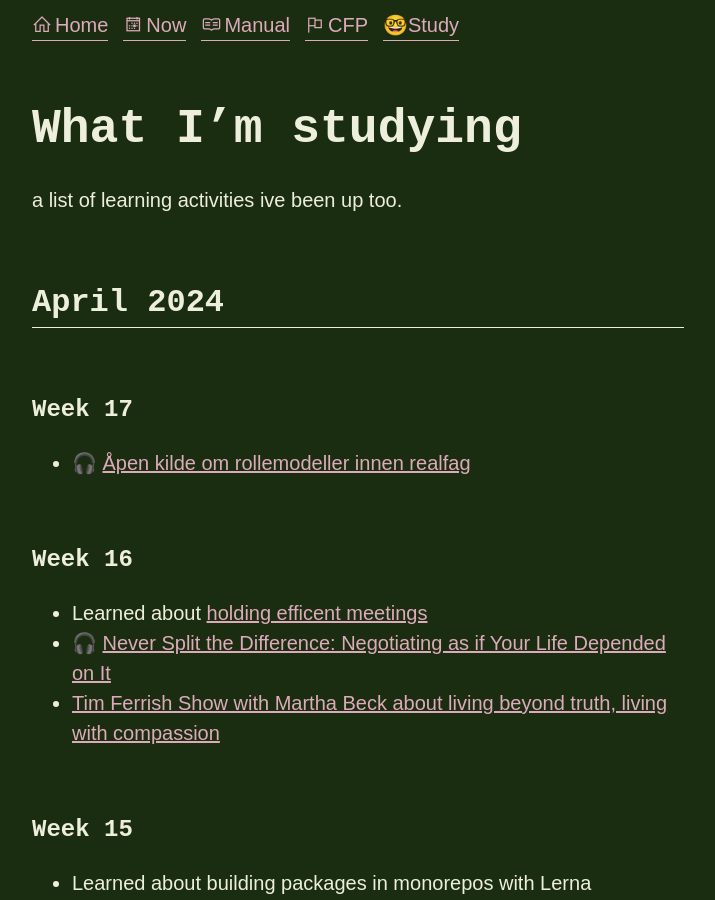
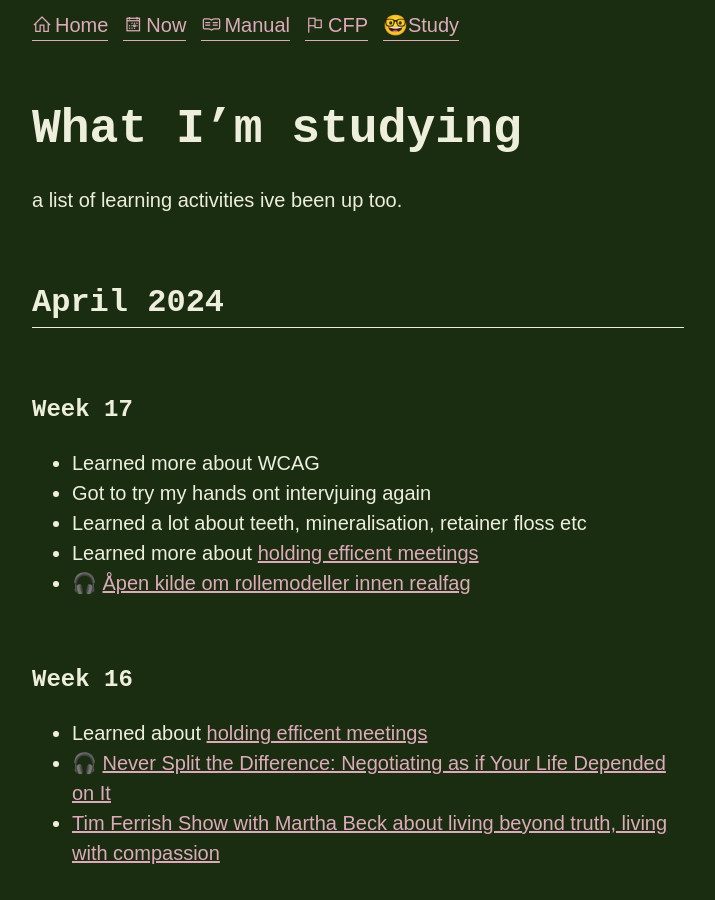
Before and after one commit to dagfrode/dagfrode.github.io, a Jekyll site: the page built from study/index.md, in a window 1280 px wide and 900 px high. Shown: the whole window, without its empty margins (282-997 px from the left). Built offline with Jekyll 4.4.1, drawn with Linux system fonts in a browser that asks for light colours; our own code applies the rules of GitHub Pages for plain Markdown files.

Commit message:
Update index.md

```diff
--- a/study/index.md
+++ b/study/index.md
@@ -5,7 +5,10 @@ a list of learning activities ive been up too.
 ## April 2024
 
 ### Week 17
-
+- Learned more about WCAG
+- Got to try my hands ont intervjuing again
+- Learned a lot about teeth, mineralisation, retainer floss etc
+- Learned more about [holding efficent meetings](/meetings/)
 - 🎧 [Åpen kilde om rollemodeller innen realfag](https://open.spotify.com/episode/24CVnnEFR4tPJ2Xmk8e76Z?si=QA3LMEgYSimhNf2V74Wtkg)
 
 ### Week 16
```
